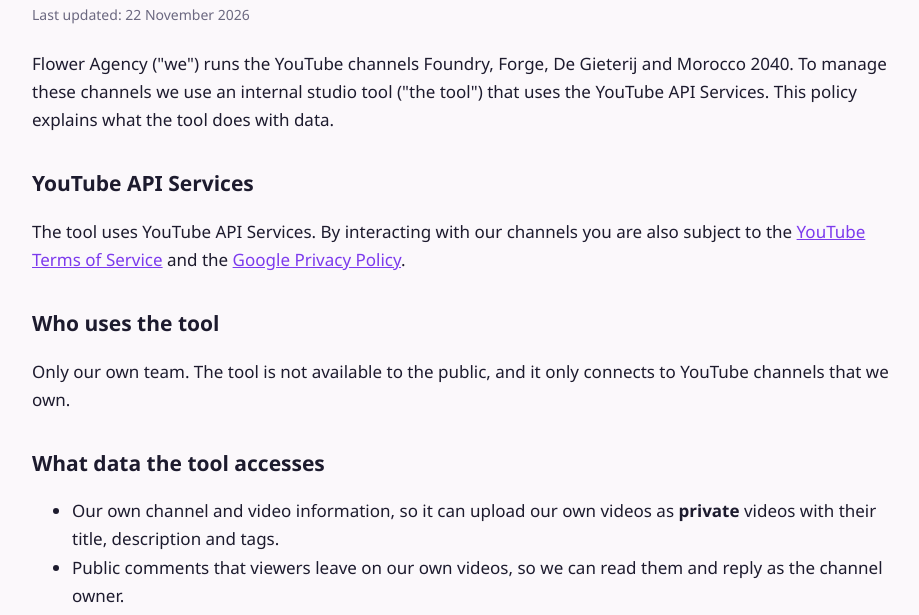
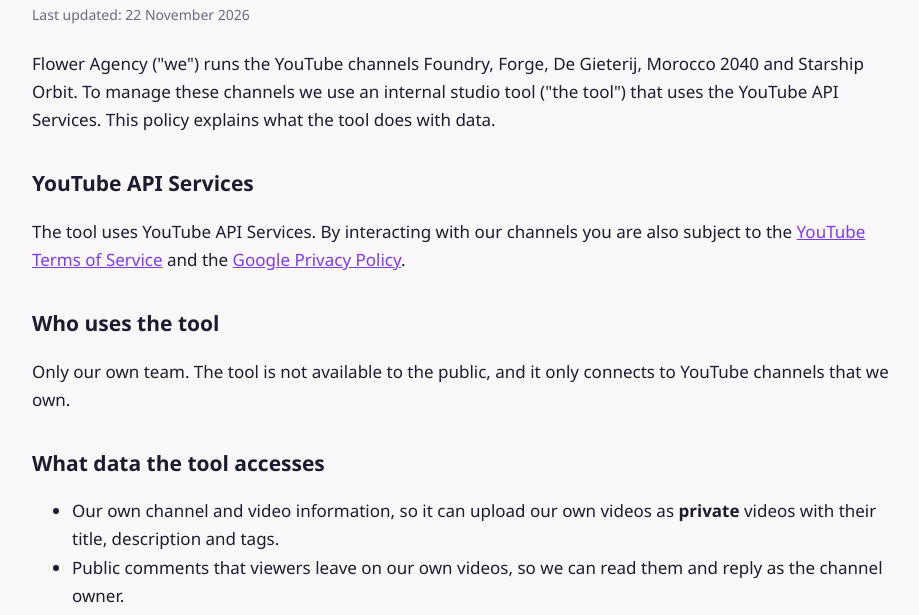
Before and after one commit to passionforscents1-cpu/flower-agency, a plain HTML site: page privacy.html in a window 1280 px wide. Shown: the part 176-791 px from the top of the page, without its empty margins (178-1097 px from the left). Drawn offline with Linux system fonts and the light colour scheme.

Commit message:
Add Starship Orbit channel
Co-Authored-By: Claude Opus 5.5 <noreply@anthropic.com>

```diff
--- a/privacy.html
+++ b/privacy.html
@@ -8,7 +8,7 @@
 <main class="wrap tekst">
 <h1>Privacy policy</h1><div class="datum">Last updated: 22 November 2026</div>
 
-<p>Flower Agency ("we") runs the YouTube channels Foundry, Forge, De Gieterij and Morocco 2040. To manage these channels we use an
+<p>Flower Agency ("we") runs the YouTube channels Foundry, Forge, De Gieterij, Morocco 2040 and Starship Orbit. To manage these channels we use an
 internal studio tool ("the tool") that uses the YouTube API Services. This policy explains what the tool does with data.</p>
 
 <h2>YouTube API Services</h2>
```
Also changed, not shown: index.html (+1 -0 lines).
